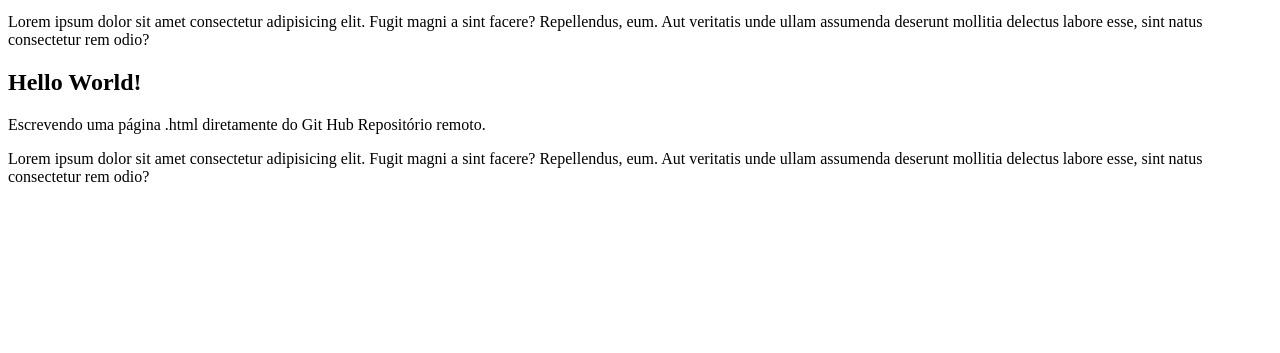
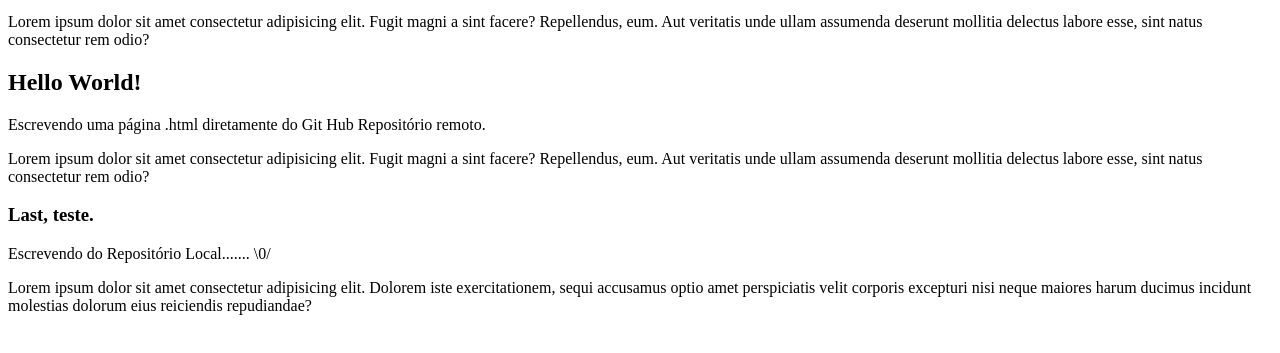
Before and after one commit to LucianoCamara/luluwebdev, a plain HTML site: page Meu Site/index.html in a window 1280 px wide. Shown: the part 101-454 px from the top of the page. Drawn offline with Linux system fonts and the light colour scheme.

Commit message:
Last , teste.
Oneeee Laaast Breath...

```diff
--- a/Meu Site/index.html
+++ b/Meu Site/index.html
@@ -19,5 +19,12 @@
     Fugit magni a sint facere? Repellendus, eum. Aut veritatis
     unde ullam assumenda deserunt mollitia delectus labore esse,
     sint natus consectetur rem odio?</p>
+
+     <h3>Last, teste.</h3>
+     <p>Escrevendo do Repositório Local....... \0/</p>
+     <p>Lorem ipsum dolor sit amet consectetur adipisicing elit.
+         Dolorem iste exercitationem, sequi accusamus optio amet perspiciatis
+         velit corporis excepturi nisi neque maiores harum ducimus incidunt
+         molestias dolorum eius reiciendis repudiandae?</p>
 </body>
 </html>
```
